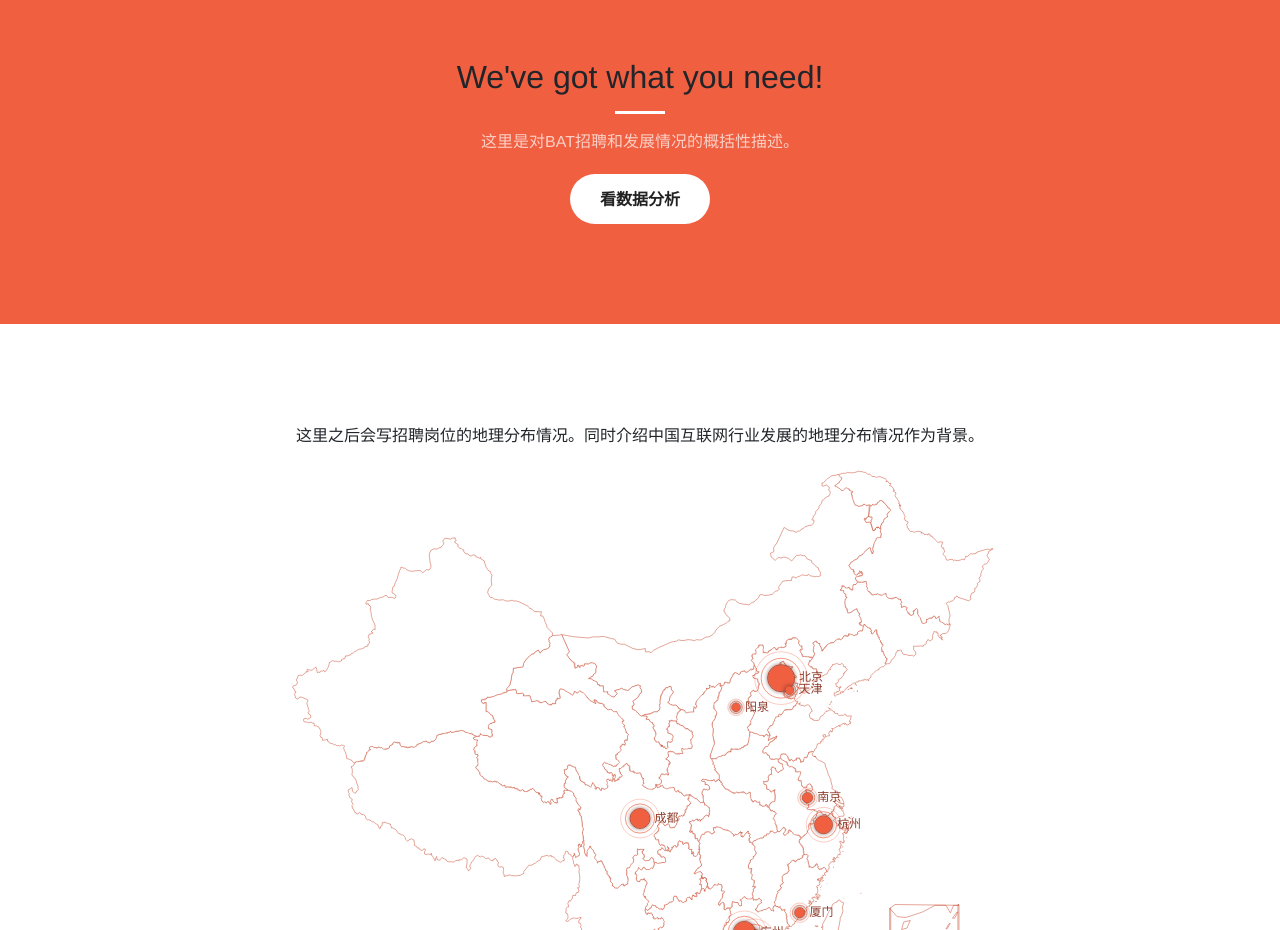
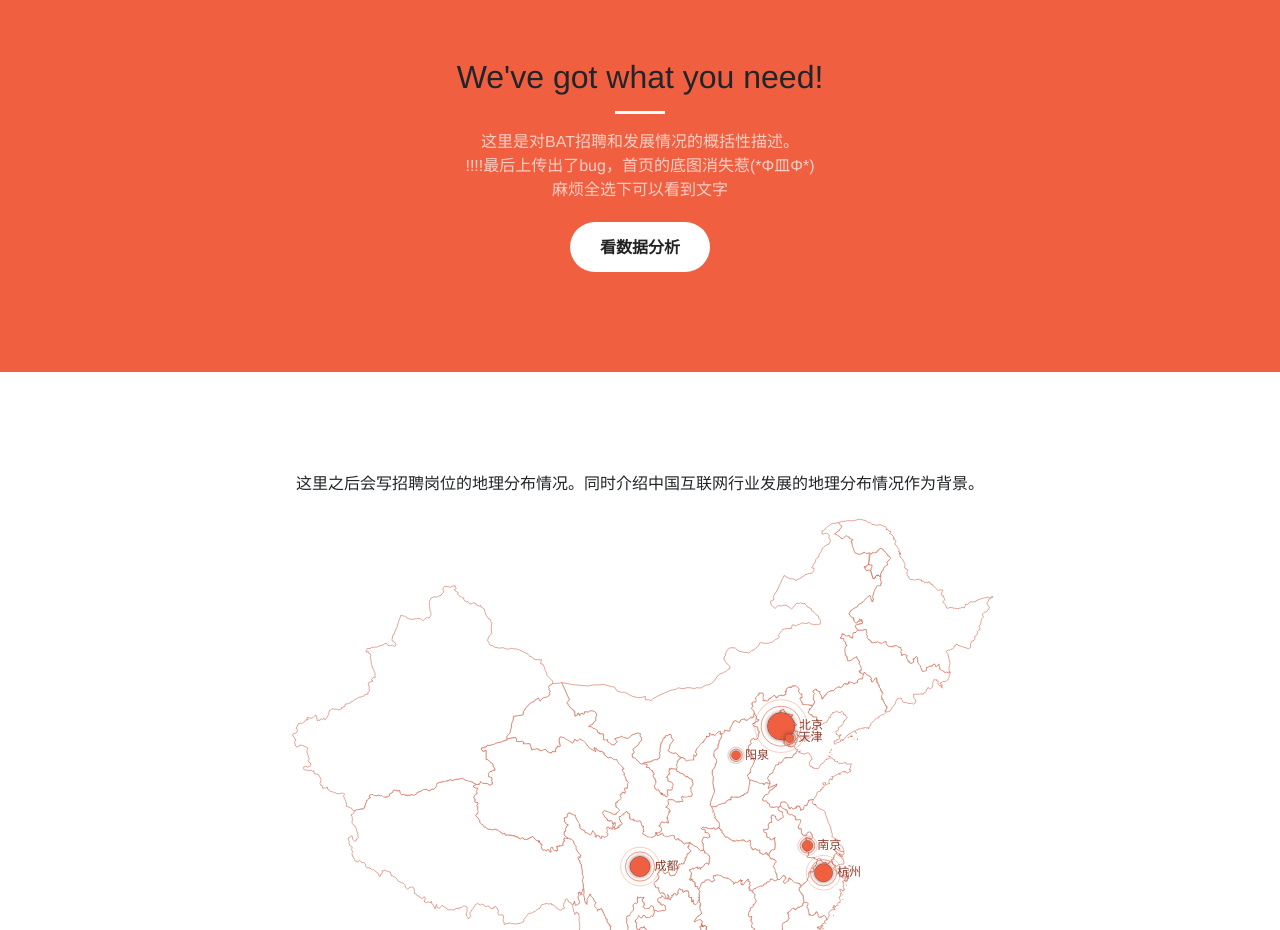
Before and after one commit to Wenlan5/BAT_Recruitment, a plain HTML site: page index.html in a window 1280 px wide. Shown: the part 840-1770 px from the top of the page. Drawn offline with nearby package versions, Linux system fonts and the light colour scheme; a web font is replaced by a local one.

Commit message:
ddl-debug-fail2

```diff
--- a/index.html
+++ b/index.html
@@ -76,7 +76,7 @@
                 <div class="col-lg-8 mx-auto text-center">
                     <h2 class="section-heading text-black">We've got what you need!</h2>
                     <hr class="light">
-                    <p class="text-faded">这里是对BAT招聘和发展情况的概括性描述。</p>
+                    <p class="text-faded">这里是对BAT招聘和发展情况的概括性描述。<br>!!!!最后上传出了bug，首页的底图消失惹(*Φ皿Φ*)<br>麻烦全选下可以看到文字</p>
                     <a class="btn btn-default btn-xl js-scroll-trigger" href="#analysis">看数据分析</a>
                 </div>
             </div>
```
